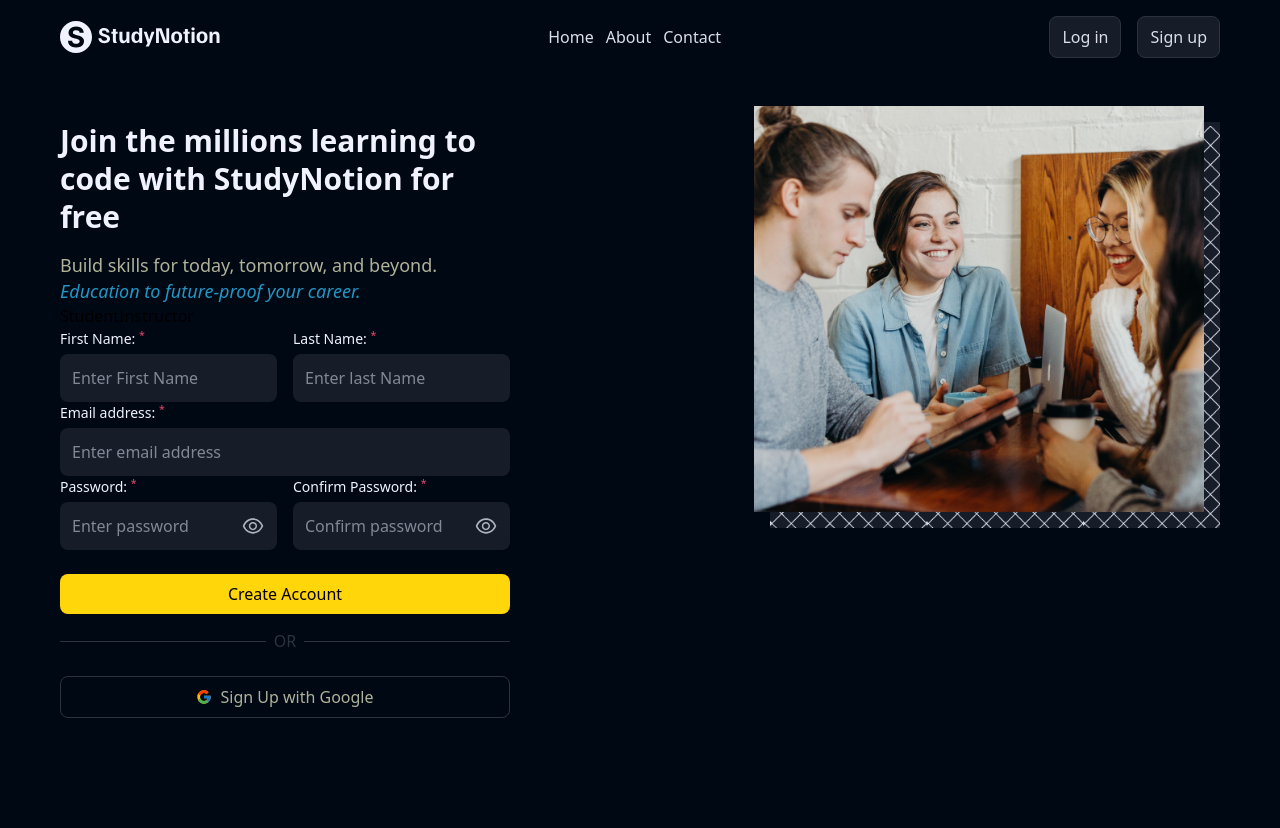
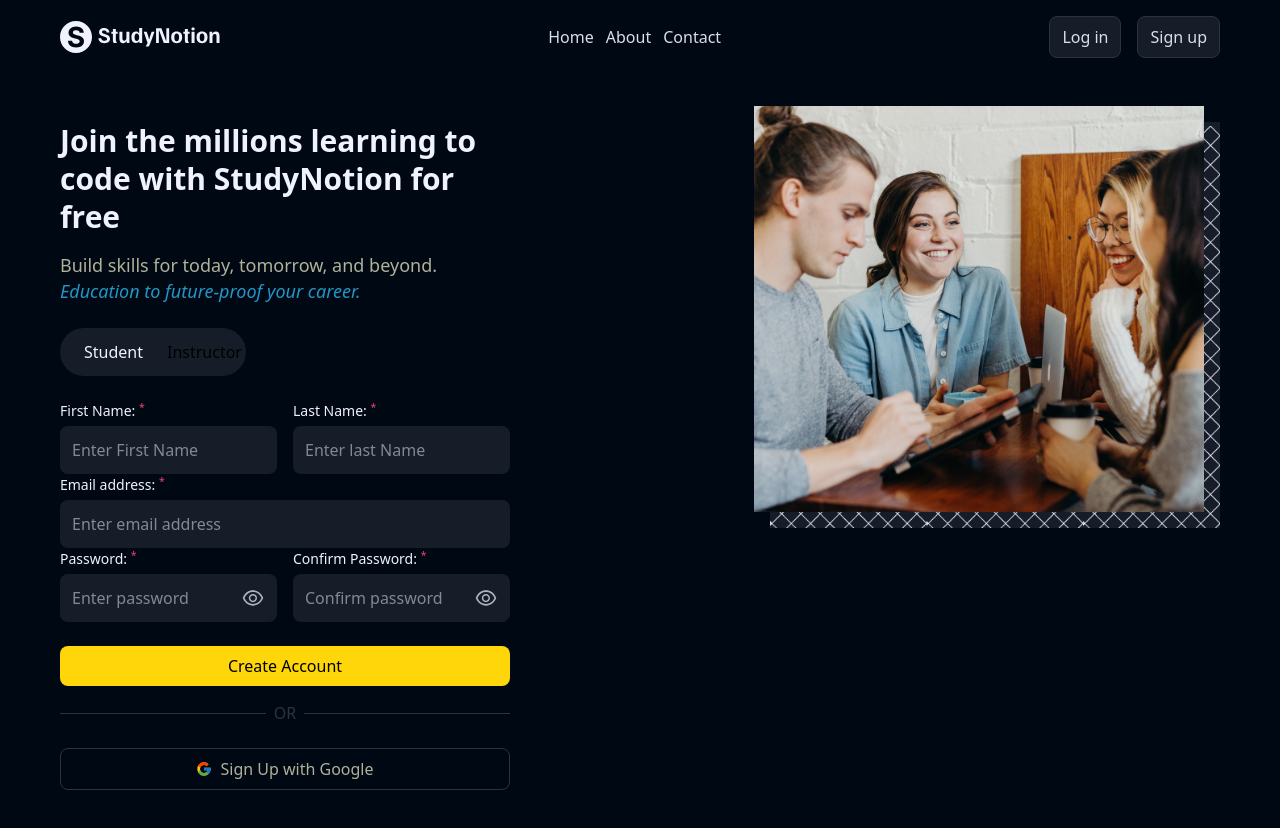
Before and after one commit to dibendughosal/StudyNotion, a React (Vite) app: page /signup in a window 1280 px wide. Shown: the top 828 px of the page. Before the commit the page ends 800 px from the top, so only its background shows below. Built offline with nearby package versions, Linux system fonts and the light colour scheme.

Commit message:
StudyNotion - Vite + React

```diff
--- a/src/Components/SignupForm.jsx
+++ b/src/Components/SignupForm.jsx
@@ -30,16 +30,18 @@
     confirmPassword: '',
   })
 
+  const [accountType, setAccountType] = useState("student");
+
   const changeHandler = (e) => {
     setFormData({...formData, [e.target.name]: e.target.value })
   }
 
   const [showPassword, setShowPassword] = useState(false)
   return (
-    <div>
-      <div>
-        <button>Student</button>
-        <button>Instructor</button>
+    <div >
+      <div className='flex bg-[#161d29] p-1 gap-x-1 my-6 rounded-full max-w-max'>
+        <button className={`${accountType === "student" ? "bg-[#161d29] text-[#f1f2ff]" : "bg-transparent text-[#f1f2ff]"} py-2 px-5 rounded-full transition-all duration-200`} onClick={() => setAccountType("student") }>Student</button>
+        <button onClick={() => setAccountType("instructor")}>Instructor</button>
       </div>
 
       <form onSubmit={submitHandler}>
```
